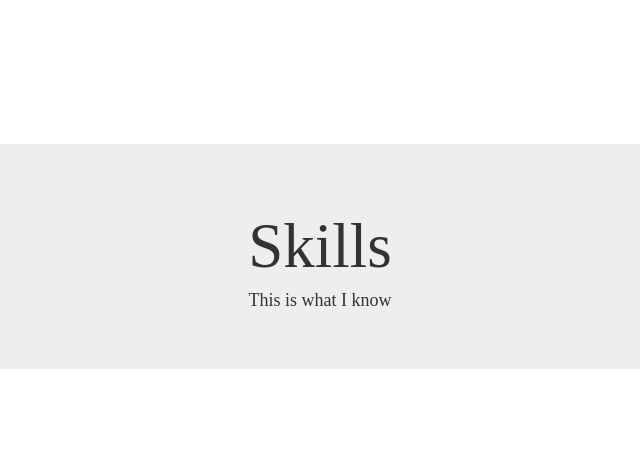
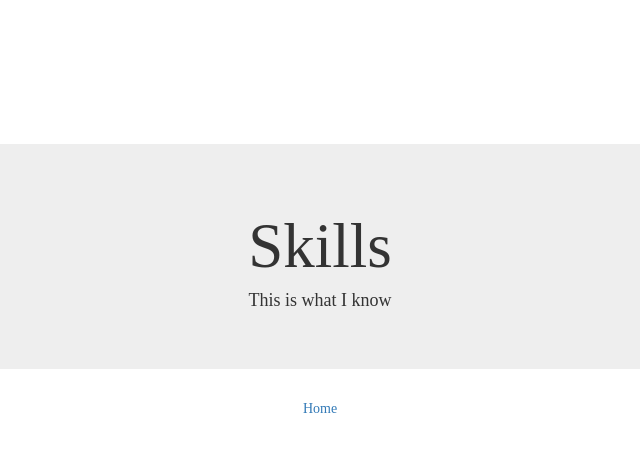
Before and after one commit to sohankumavat/AshishBagdane.github.io, a plain HTML site: page pages/skills.html in a window 1280 px wide. Shown: the full height of the page, 320-960 px from the left. Drawn offline with nearby package versions, Linux system fonts and the light colour scheme.

Commit message:
Update skills.html

```diff
--- a/pages/skills.html
+++ b/pages/skills.html
@@ -22,6 +22,9 @@ and open the template in the editor.
                 <h1>Skills</h1>
                 <h4>This is what I know</h4>
             </div>
+            <div class="row">
+                <a href="home.html" class="active">Home</a>
+            </div>
         </div>
     </body>
 </html>
```
